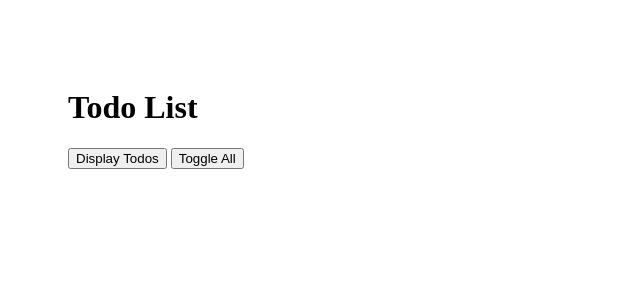
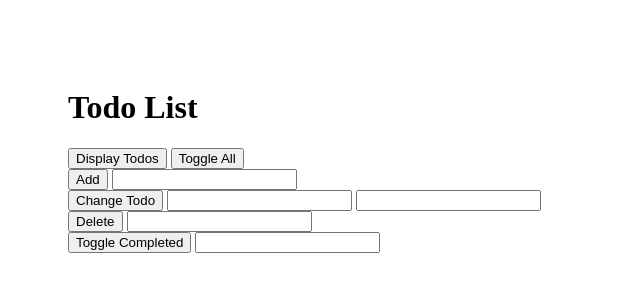
Before and after one commit to aarony422/todo.js, a plain HTML site: page index.html in a window 1280 px wide. Shown: the whole page, without its empty margins (0-640 px from the left). Drawn offline with Linux system fonts and the light colour scheme.

Commit message:
added UI access to all todo functions. Version 8 Completed

```diff
--- a/index.html
+++ b/index.html
@@ -11,8 +11,33 @@
   <body>
     <div id="todolist">
       <h1>Todo List</h1>
-      <button onclick="handlers.displayTodos()">Display Todos</button>
-      <button onclick="handlers.toggleAll()">Toggle All</button>
+
+      <div>
+        <button onclick="handlers.displayTodos()">Display Todos</button>
+        <button onclick="handlers.toggleAll()">Toggle All</button>
+      </div>
+
+      <div>
+        <button onclick="handlers.addTodo()">Add</button>
+        <input id="addTodoTextInput" type="text">
+      </div>
+
+      <div>
+        <button onclick="handlers.changeTodo()">Change Todo</button>
+        <input id="changeTodoPositionInput" type="number">
+        <input id="changeTodoTextInput" type="text">
+      </div>
+
+      <div>
+        <button onclick="handlers.deleteTodo()">Delete</button>
+        <input id="deleteTodoPositionInput" type="number">
+      </div>
+
+      <div>
+        <button onclick="handlers.toggleCompleted()">Toggle Completed</button>
+        <input id="toggleCompletedInput" type="number">
+      </div>
+
     </div>
     <script src="todo.js"></script>
   </body>
--- a/todo.js
+++ b/todo.js
@@ -1,6 +1,3 @@
-/* Version 8
- * Refactored to use html onclick for event handling
-*/
 var todoList = {
   todos: [],
   displayTodos: function() {
@@ -74,5 +71,27 @@ var handlers = {
   },
   toggleAll: function(){
     todoList.toggleAll();
+  },
+  addTodo: function(){
+    var addTodoTextInput = document.getElementById('addTodoTextInput');
+    todoList.addTodo(addTodoTextInput.value);
+    addTodoTextInput.value = '';
+  },
+  changeTodo: function(){
+    var changeTodoPositionInput = document.getElementById('changeTodoPositionInput');
+    var changeTodoTextInput = document.getElementById('changeTodoTextInput');
+    todoList.changeTodo(changeTodoPositionInput.valueAsNumber, changeTodoTextInput.value);
+    changeTodoPositionInput.value = '';
+    changeTodoTextInput.value = '';
+  },
+  deleteTodo: function(){
+    var deleteTodoPositionInput = document.getElementById('deleteTodoPositionInput');
+    todoList.deleteTodo(deleteTodoPositionInput.valueAsNumber);
+    deleteTodoPositionInput.value = '';
+  },
+  toggleCompleted: function(){
+    var toggleCompletedInput = document.getElementById('toggleCompletedInput');
+    todoList.toggleCompleted(toggleCompletedInput.valueAsNumber);
+    toggleCompletedInput.value = '';
   }
 };
```
